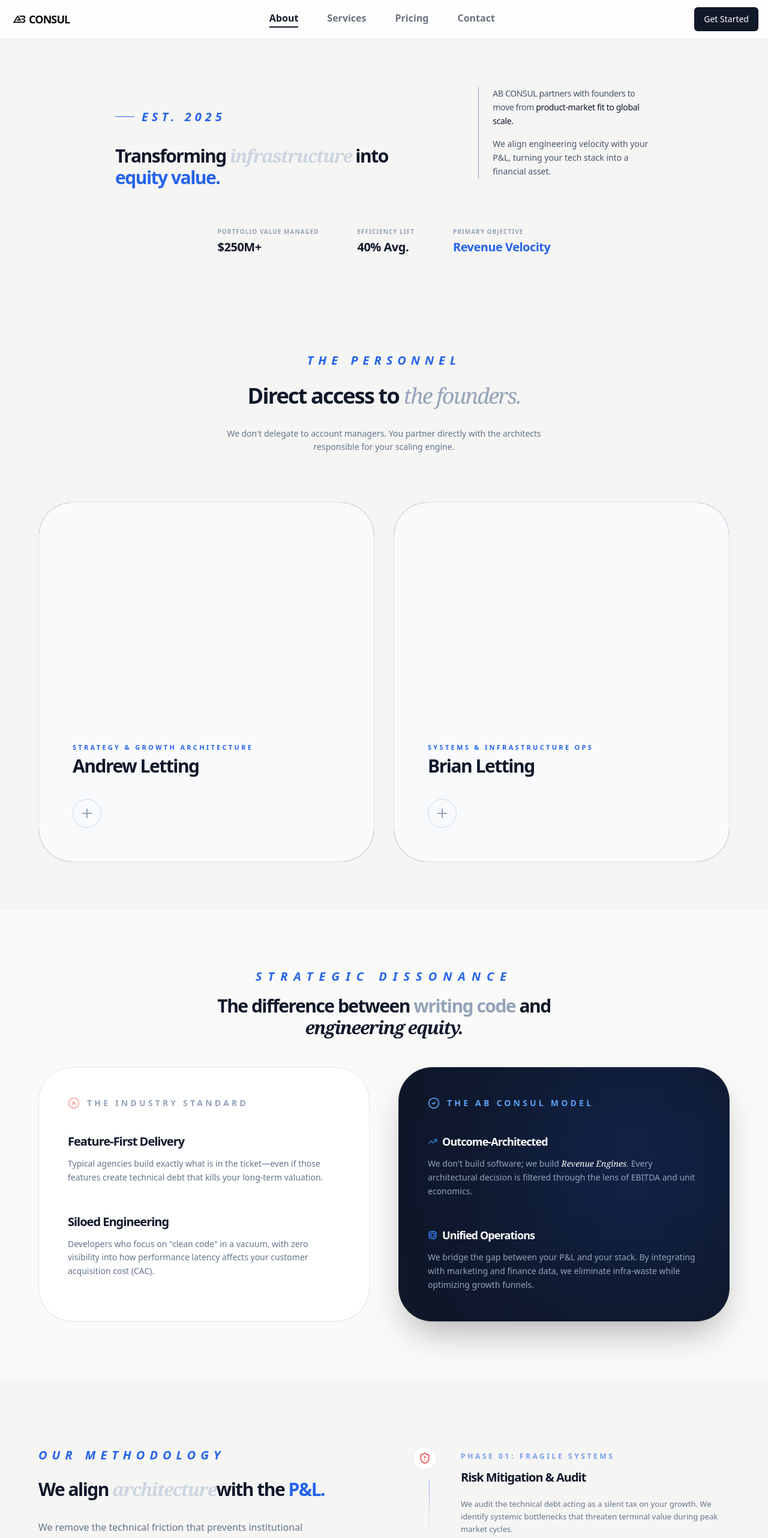
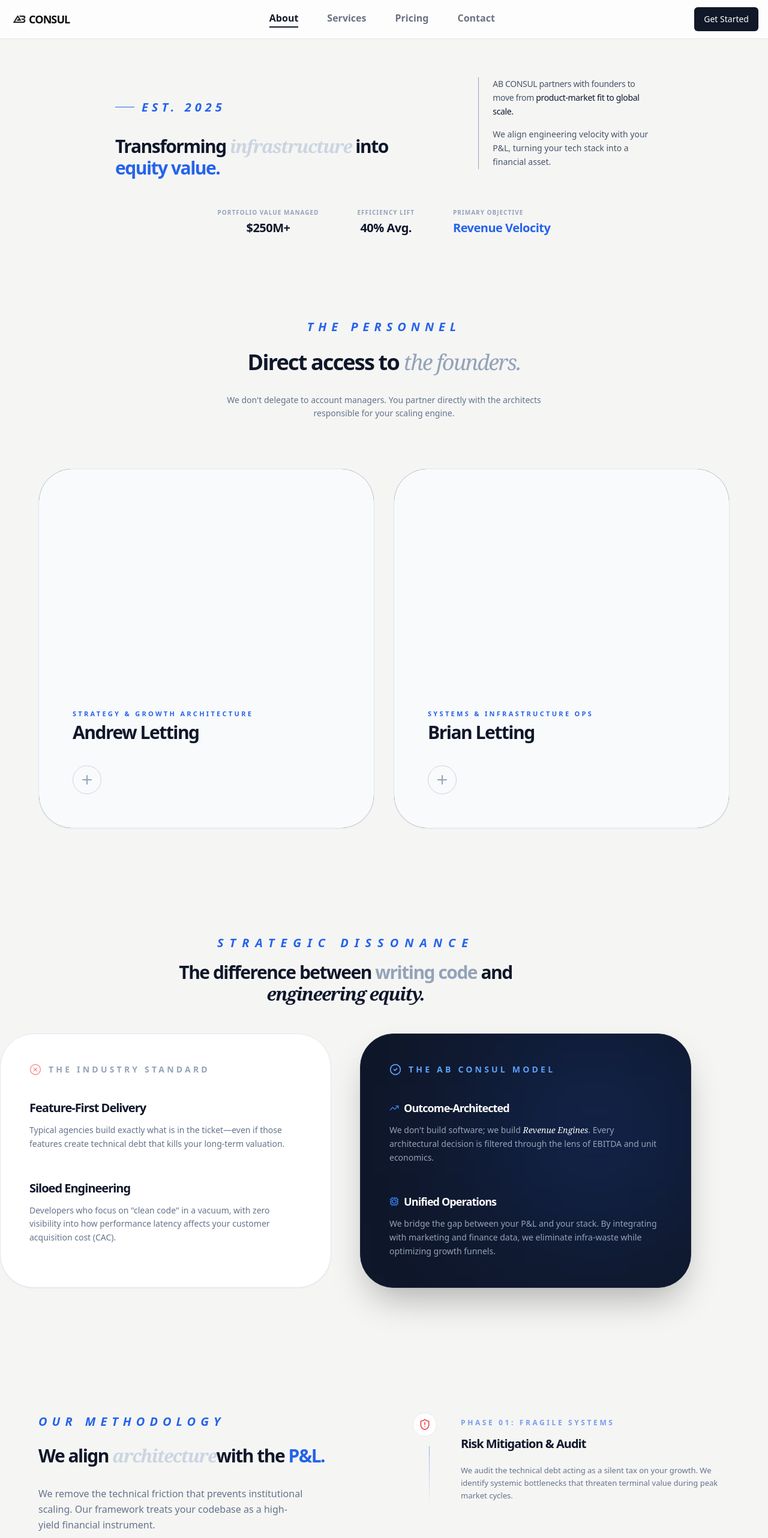
Before and after one commit to l-tting/ab-consul, a Next.js app in the folder my-app/: page /about in a window 1280 px wide. Shown: the top 2564 px of the page at 60% size. Built offline with nearby package versions, Linux system fonts and the light colour scheme.

Commit message:
about page width adjustments --v4.2

```diff
--- a/my-app/src/components/AboutHero.jsx
+++ b/my-app/src/components/AboutHero.jsx
@@ -4,7 +4,7 @@ import React from "react";
 
 export default function AboutHero() {
   return (
-    <section className="w-full pt-20 pb-20 flex justify-center ">
+    <section className="w-full pt-16 pb-14 flex justify-center ">
       <div className="w-[70%] max-w-6xl">
         <div className="grid grid-cols-1 lg:grid-cols-12 gap-12 items-end">
 
@@ -43,18 +43,18 @@ export default function AboutHero() {
         </div>
 
         {/* Bottom Metric Bar */}
-        <div className="flex flex-wrap justify-center gap-x-16 gap-y-8 mt-12 pt-4 border-t border-slate-100">
+        <div className="flex flex-wrap justify-center gap-x-16 gap-y-8 mt-8 pt-4 border-t border-slate-100">
           <div>
             <p className="text-[10px] font-black uppercase tracking-widest text-slate-400 mb-1">Portfolio Value Managed</p>
-            <p className="text-xl font-bold text-slate-900 tracking-tight">$250M+</p>
+            <p className="text-xl text-center font-bold text-slate-900 tracking-tight">$250M+</p>
           </div>
           <div>
             <p className="text-[10px] font-black uppercase tracking-widest text-slate-400 mb-1">Efficiency Lift</p>
-            <p className="text-xl font-bold text-slate-900 tracking-tight">40% Avg.</p>
+            <p className="text-xl text-center font-bold text-slate-900 tracking-tight">40% Avg.</p>
           </div>
           <div>
             <p className="text-[10px] font-black uppercase tracking-widest text-slate-400 mb-1">Primary Objective</p>
-            <p className="text-xl font-bold text-blue-600 tracking-tight">Revenue Velocity</p>
+            <p className="text-xl text-center font-bold text-blue-600 tracking-tight">Revenue Velocity</p>
           </div>
         </div>
       </div>
--- a/my-app/src/components/AboutHero2.jsx
+++ b/my-app/src/components/AboutHero2.jsx
@@ -4,7 +4,7 @@ import { XCircle, CheckCircle2, TrendingUp, Cpu } from "lucide-react";
 
 export default function AboutContrast() {
   return (
-    <section className="w-full py-24 flex justify-center bg-stone-50">
+    <section className="w-full py-24 flex justify-cente">
       <div className="w-[92%] max-w-6xl">
 
         {/* Section Label */}
```
